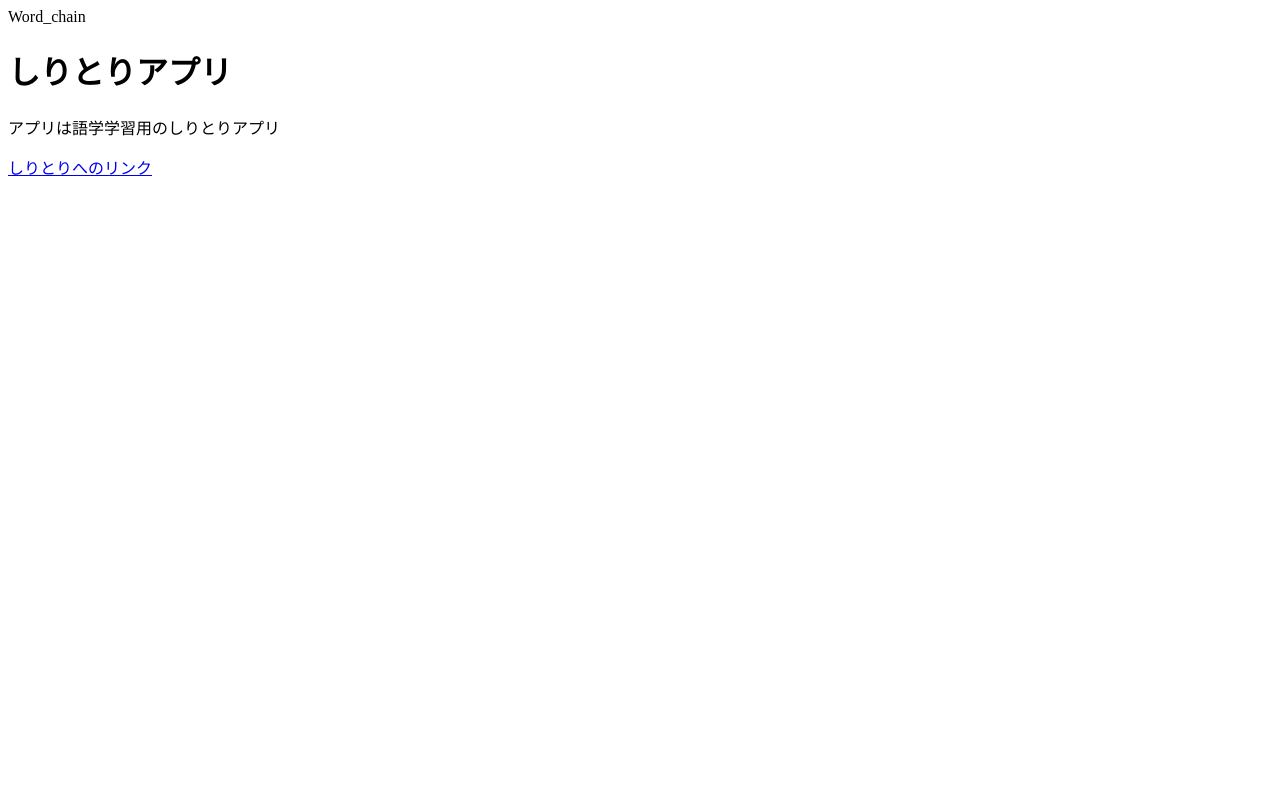
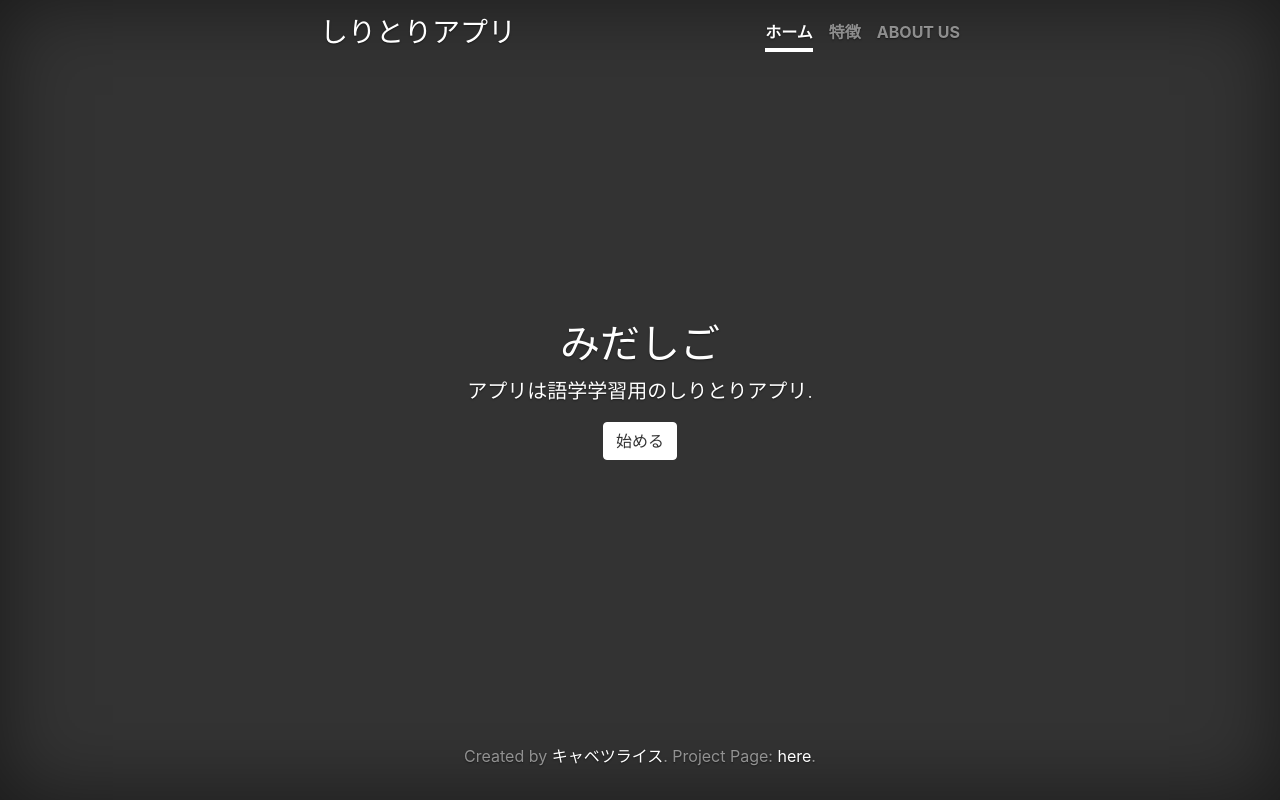
Before and after one commit to cabbagerice/word-chain, a plain HTML site: page public/index.html in a window 1280 px wide. Drawn offline with nearby package versions, Linux system fonts and the light colour scheme.

```diff
--- a/public/index.html
+++ b/public/index.html
@@ -1,12 +1,52 @@
-<html>
-    <head>
-        <titile>
-            Word_chain
-        </titile>
-        <meta lang="ja">
-    </head>
-    <h1>しりとりアプリ</h1>
+<!DOCTYPE html>
+<html lang="ja">
+   <head>
+      <meta charset="utf-8">
+      <meta name="viewport" content="width=device-width, initial-scale=1">
+      <title>しりとりアプリ</title>
+      <link rel="stylesheet" href="https://stackpath.bootstrapcdn.com/bootstrap/4.3.1/css/bootstrap.min.css" integrity="sha384-ggOyR0iXCbMQv3Xipma34MD+dH/1fQ784/j6cY/iJTQUOhcWr7x9JvoRxT2MZw1T" crossorigin="anonymous">
+      <link rel="stylesheet" href="./style.css">
+   </head>
+   <body class="text-center">
+      <div class="cover-container d-flex w-100 p-3 mx-auto flex-column">
 
-    <p>アプリは語学学習用のしりとりアプリ</p>
-    <a href="game.html">しりとりへのリンク</a>
+	 <!--##########
+	       HEADER
+	     ##########-->
+         <header class="masthead mb-auto">
+            <div class="inner">
+               <h3 class="masthead-brand">しりとりアプリ</h3>
+               <nav class="nav nav-masthead justify-content-center">
+                  <a class="nav-link active" href="#">ホーム</a>
+                  <a class="nav-link" href="#">特徴</a>
+                  <a class="nav-link" href="#">ABOUT US</a>
+               </nav>
+            </div>
+         </header>
+
+	 <!--##########
+	        MAIN
+	     ##########-->
+         <main role="main" class="inner cover">
+            <h1 class="cover-heading">みだしご</h1>
+            <p class="lead">アプリは語学学習用のしりとりアプリ.</p>
+            <p class="lead">
+               <a href="./game.html" class="btn btn-secondary">始める</a>
+            </p>
+         </main>
+
+	 <!--##########
+	       FOOTER
+	     ##########-->
+         <footer class="mastfoot mt-auto">
+            <div class="inner">
+               <p>Created by <a href="https://github.com/cabbagerice">キャベツライス</a>. Project Page: <a href="https://github.com/cabbagerice/word-chain">here</a>.</p>
+            </div>
+         </footer>
+      </div>
+
+      <!-- /.cover-container -->
+      <script src="https://code.jquery.com/jquery-3.3.1.slim.min.js" integrity="sha384-q8i/X+965DzO0rT7abK41JStQIAqVgRVzpbzo5smXKp4YfRvH+8abtTE1Pi6jizo" crossorigin="anonymous"></script>
+      <script src="https://stackpath.bootstrapcdn.com/bootstrap/4.3.1/js/bootstrap.bundle.min.js" integrity="sha384-xrRywqdh3PHs8keKZN+8zzc5TX0GRTLCcmivcbNJWm2rs5C8PRhcEn3czEjhAO9o" crossorigin="anonymous"></script>
+   </body>
 </html>
--- /dev/null
+++ b/public/style.css
@@ -0,0 +1,105 @@
+/*
+ * 全体の設定
+ */
+
+/* リンク */
+a,
+a:focus,
+a:hover {
+  color: #fff;
+}
+
+/* カスタムデフォルトボタン */
+.btn-secondary,
+.btn-secondary:hover,
+.btn-secondary:focus {
+  color: #333;
+  text-shadow: none; /* `body`からの継承を防ぐ */
+  background-color: #fff;
+  border: .05rem solid #fff;
+}
+
+
+/*
+ * ベース構造
+ */
+
+html,
+body {
+  height: 100%;
+  background-color: #333;
+}
+body {
+  display: -ms-flexbox;
+  display: flex;
+  color: #fff;
+  text-shadow: 0 .05rem .1rem rgba(0, 0, 0, .5);
+  box-shadow: inset 0 0 5rem rgba(0, 0, 0, .5);
+}
+
+.cover-container {
+  max-width: 42em;
+}
+
+/*
+ * ヘッダ
+ */
+
+.masthead {
+  margin-bottom: 2rem;
+}
+
+.masthead-brand {
+  margin-bottom: 0;
+}
+
+.nav-masthead .nav-link {
+  padding: .25rem 0;
+  font-weight: 700;
+  color: rgba(255, 255, 255, .5);
+  background-color: transparent;
+  border-bottom: .25rem solid transparent;
+}
+
+.nav-masthead .nav-link:hover,
+.nav-masthead .nav-link:focus {
+  border-bottom-color: rgba(255, 255, 255, .25);
+}
+
+.nav-masthead .nav-link + .nav-link {
+  margin-left: 1rem;
+}
+
+.nav-masthead .active {
+  color: #fff;
+  border-bottom-color: #fff;
+}
+
+@media (min-width: 48em) {
+  .masthead-brand {
+    float: left;
+  }
+  .nav-masthead {
+    float: right;
+  }
+}
+
+
+/*
+ * カバー
+ */
+.cover {
+  padding: 0 1.5rem;
+}
+.cover .btn-lg {
+  padding: .75rem 1.25rem;
+  font-weight: 700;
+}
+
+
+/*
+ * フッタ
+ */
+.mastfoot {
+  color: rgba(255, 255, 255, .5);
+}
```
Also changed, not shown: public/game.html (+6 -2 lines), public/word-chain.js (+61 -34 lines).
